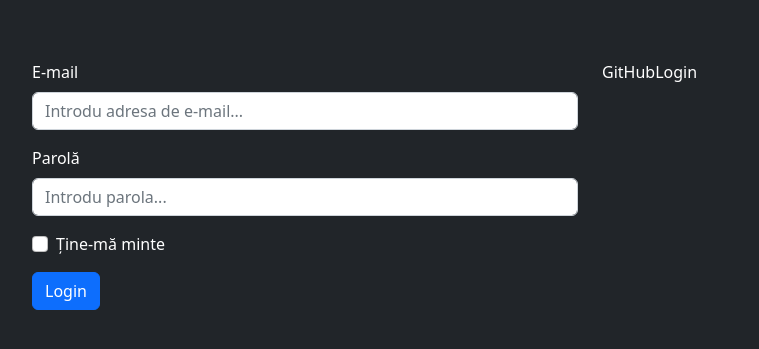
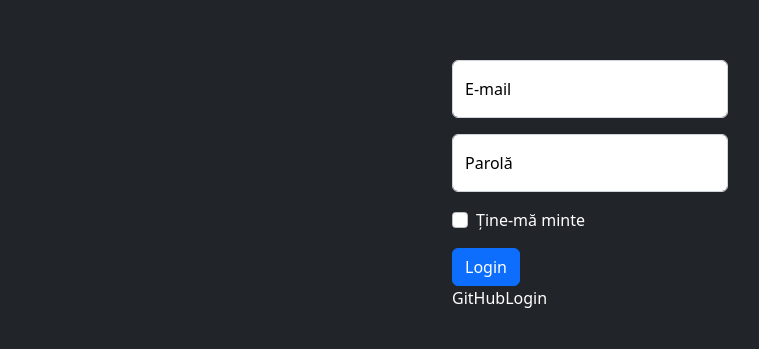
Before and after one commit to superBleep/FMI_POO_Interface, a React (Vite) app: page / in a window 1280 px wide. Shown: the part 215-564 px from the top of the page, without its empty margins (50-809 px from the left). Built offline with nearby package versions, Linux system fonts and the light colour scheme.

Commit message:
Fixed layout; Floating labels

```diff
--- a/index.html
+++ b/index.html
@@ -2,6 +2,7 @@
 <html lang="en">
   <head>
     <meta charset="UTF-8" />
+    <meta name="viewport" content="width=device-width, initial-scale=1" />
     <title>Laborator POO</title>
   </head>
   <body>
--- a/src/components/EmailLogin.jsx
+++ b/src/components/EmailLogin.jsx
@@ -1,18 +1,17 @@
 import Form from 'react-bootstrap/Form';
 import Button from 'react-bootstrap/Button';
+import FloatingLabel from 'react-bootstrap/FloatingLabel';
 
 export default function EmailLogin() {
     return (
         <Form>
-            <Form.Group controlId='login-email' className='mb-3'>
-                <Form.Label>E-mail</Form.Label>
-                <Form.Control type='email' placeholder='Introdu adresa de e-mail...' />
-            </Form.Group>
+            <FloatingLabel label='E-mail' controlId='login-email' className='mb-3 text-black'>
+                <Form.Control type='email' placeholder='E-mail' />
+            </FloatingLabel>
 
-            <Form.Group controlId='login-pass' className='mb-3'>
-                <Form.Label>Parolă</Form.Label>
-                <Form.Control type='password' placeholder='Introdu parola...' />
-            </Form.Group>
+            <FloatingLabel label='Parolă' controlId='login-pass' className='mb-3 text-black'>
+                <Form.Control type='password' placeholder='Parolă' />
+            </FloatingLabel>
 
             <Form.Group controlId='login-remember' className='mb-3'>
                 <Form.Check type='checkbox' label='Ține-mă minte' />
--- a/src/components/Login.jsx
+++ b/src/components/Login.jsx
@@ -2,16 +2,12 @@ import EmailLogin from "./EmailLogin";
 import GitHubLogin from "./GitHubLogin";
 
 import Container from 'react-bootstrap/Container';
-import Row from 'react-bootstrap/Row';
-import Col from 'react-bootstrap/Col';
 
 export default function Login() {
     return (
-        <Container className="position-absolute top-50 start-50 translate-middle text-white">
-            <Row>
-                <Col><EmailLogin /></Col>
-                <Col><GitHubLogin /></Col>
-            </Row>
+        <Container style={{width: '300px'}} className="position-absolute top-50 start-50 translate-middle text-white">
+                <EmailLogin />
+                <GitHubLogin />
         </Container>
     )
 }
```
